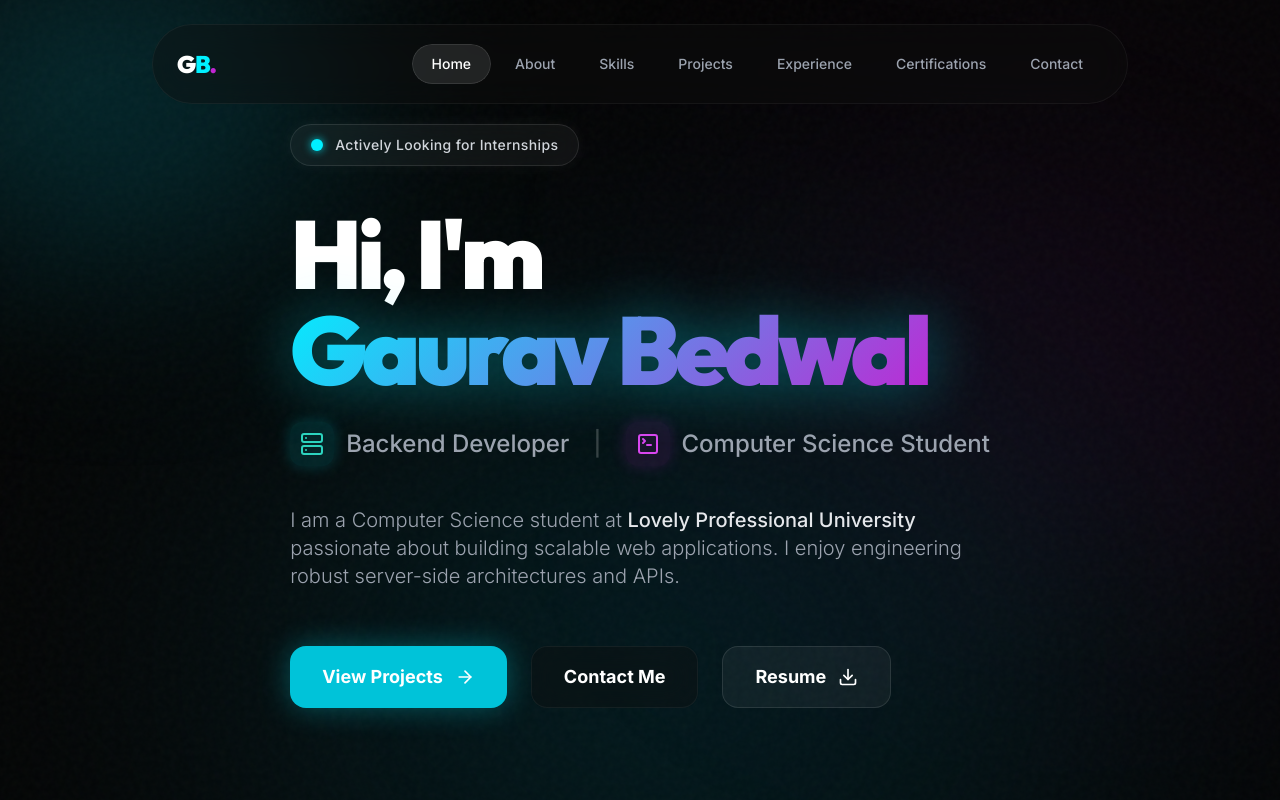
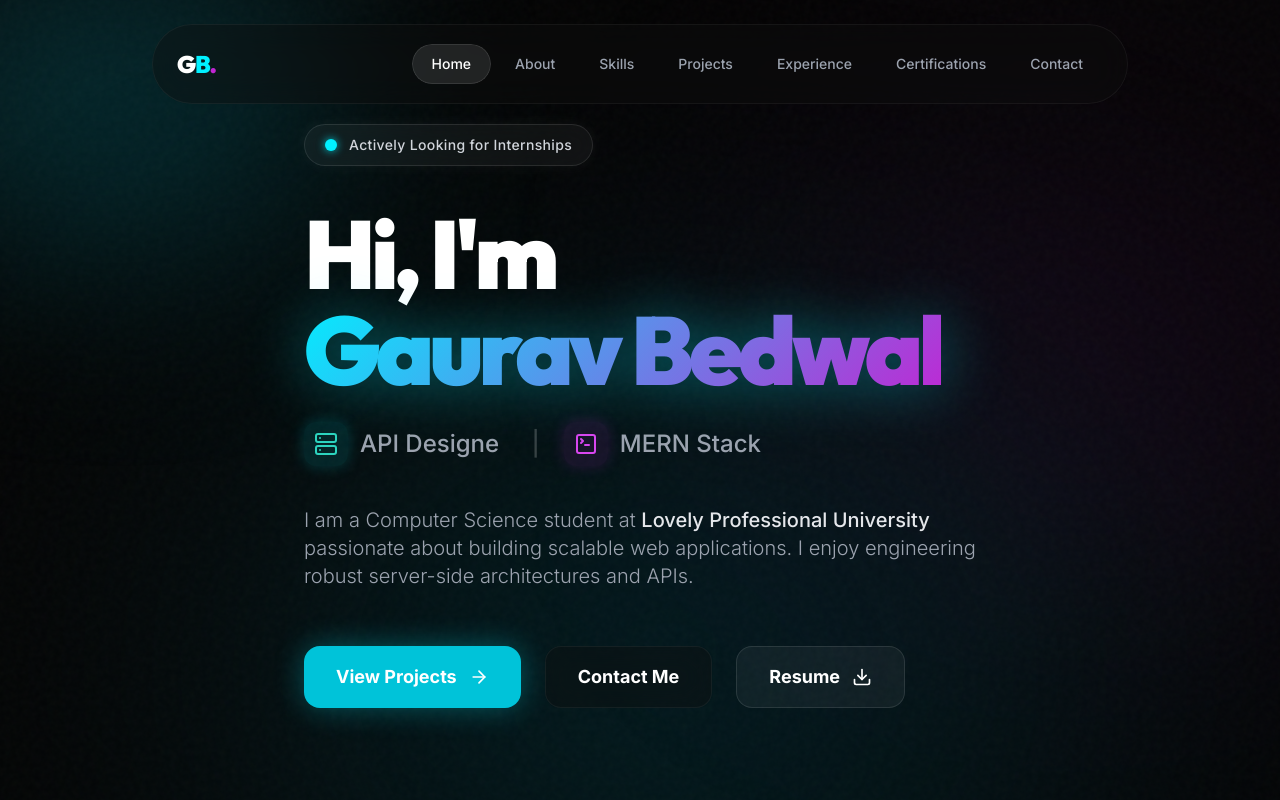
Before and after one commit to gaurav-bedwal/PORTFOLIO-WEBSITE, a React (Vite) app: page / in a window 1280 px wide. Shown: the top 800 px of the page. Built offline with nearby package versions, Linux system fonts and the light colour scheme.

Commit message:
feat: add typing animation to hero section roles

```diff
--- a/package.json
+++ b/package.json
@@ -14,7 +14,8 @@
     "lucide-react": "^0.577.0",
     "react": "^19.2.0",
     "react-dom": "^19.2.0",
-    "react-router-dom": "^7.13.1"
+    "react-router-dom": "^7.13.1",
+    "react-type-animation": "^3.2.0"
   },
   "devDependencies": {
     "@eslint/js": "^9.39.1",
--- a/src/pages/Home.jsx
+++ b/src/pages/Home.jsx
@@ -1,6 +1,8 @@
 import React from 'react';
 import { motion } from 'framer-motion';
 import { ArrowRight, Server, TerminalSquare, Download } from 'lucide-react';
+
+import { TypeAnimation } from 'react-type-animation';
 
 const Home = () => {
     const scrollToSection = (e, id) => {
@@ -54,14 +56,40 @@ const Home = () => {
                         <div className="p-2.5 rounded-xl bg-brand-500/10 text-brand-400 mr-3 group-hover:bg-brand-500 group-hover:text-white transition-all shadow-[0_0_15px_rgba(0,240,255,0.2)]">
                             <Server size={24} />
                         </div>
-                        Backend Developer
+                        <TypeAnimation
+                            sequence={[
+                                'Backend Developer',
+                                1500,
+                                'Software Engineer',
+                                1500,
+                                'API Designer',
+                                1500
+                            ]}
+                            wrapper="span"
+                            speed={50}
+                            className="inline-block"
+                            repeat={Infinity}
+                        />
                     </div>
                     <span className="hidden md:inline text-white/20">|</span>
                     <div className="flex items-center justify-center md:justify-start group">
                         <div className="p-2.5 rounded-xl bg-accent-500/10 text-accent-400 mr-3 group-hover:bg-accent-500 group-hover:text-white transition-all shadow-[0_0_15px_rgba(192,38,211,0.2)]">
                             <TerminalSquare size={24} />
                         </div>
-                        Computer Science Student
+                        <TypeAnimation
+                            sequence={[
+                                'Computer Science Student',
+                                1500,
+                                'MERN Stack Developer',
+                                1500,
+                                'Tech Enthusiast',
+                                1500
+                            ]}
+                            wrapper="span"
+                            speed={50}
+                            className="inline-block"
+                            repeat={Infinity}
+                        />
                     </div>
                 </motion.div>
 
```
Also changed, not shown: 1 other file (tests, documents, lock files or other folders).
